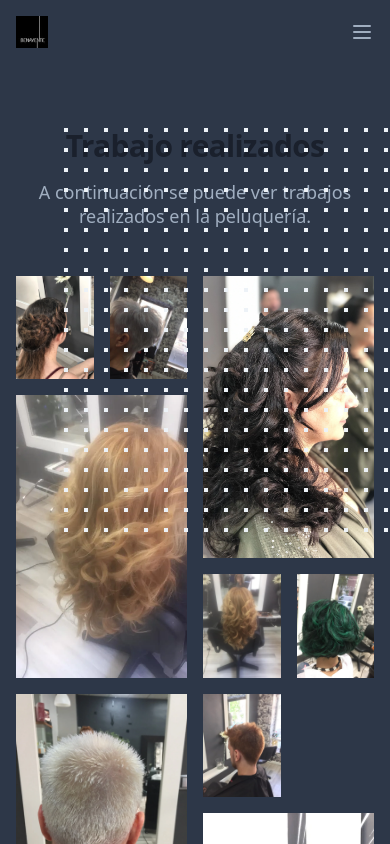
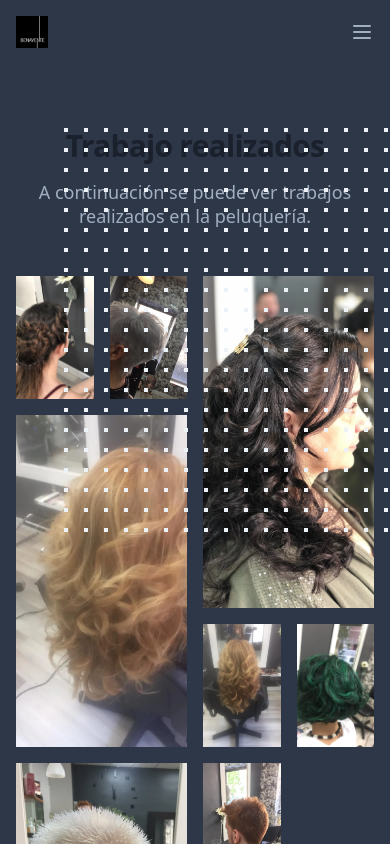
Before and after one commit to Afsoon/benaventepeluqueros, a Next.js app: page /work in a window 390 px wide. Shown: the top 844 px of the page. Built offline with nearby package versions, Linux system fonts and the light colour scheme; what @tailwindcss/ui would draw is missing.

Commit message:
lazy loading with widht and height

```diff
--- a/src/pages/work.tsx
+++ b/src/pages/work.tsx
@@ -112,10 +112,22 @@ const Img = ({
     'col-span-4 row-span-3': medium,
     'col-span-2 row-span-2': small,
   })
+
+  let hAndW = classnames({
+    '': true,
+    'w-mobile-md h-mobile-lg sm:w-tablet-md sm:h-tablet-lg md:w-desktop-md md:h-desktop-lg': large,
+    'w-mobile-md h-mobile-md sm:w-tablet-md sm:h-tablet-md md:w-desktop-md md:h-desktop-md': medium,
+    'w-mobile-sm h-mobile-sm sm:w-tablet-sm sm:h-tablet-sm md:w-desktop-sm md:h-desktop-sm': small,
+  })
   return (
     <picture className={className}>
       <source srcSet={src.replace(/(png|jpg)/g, 'webp')} type="image/webp" />
-      <img src={src} alt="" className="w-full h-full object-cover" />
+      <img
+        src={src}
+        alt=""
+        className={`${hAndW} object-cover`}
+        loading="lazy"
+      />
     </picture>
   )
 }
--- a/tailwind.config.js
+++ b/tailwind.config.js
@@ -4,6 +4,29 @@ module.exports = {
   extend: {
     fontFamily: {
       sans: ['Inter var', ...defaultTheme.fontFamily.sans],
+    }
+  },
+  theme : {
+    extend: {
+      width: {
+        'mobile-sm': '92px',
+        'mobile-md': '201px',
+        'tablet-sm': '225px',
+        'tablet-md': '467px',
+        'desktop-sm': '275px',
+        'desktop-md': '566px',
+      },
+      height: {
+        'mobile-sm': '123px',
+        'mobile-md': '268px',
+        'mobile-lg': '332px',
+        'tablet-sm': '300px',
+        'tablet-md': '622px',
+        'tablet-lg': '775px',
+        'desktop-sm': '367px',
+        'desktop-md': '755px',
+        'desktop-lg': '941px',
+      }
     }
   },
   variants: {},
```
